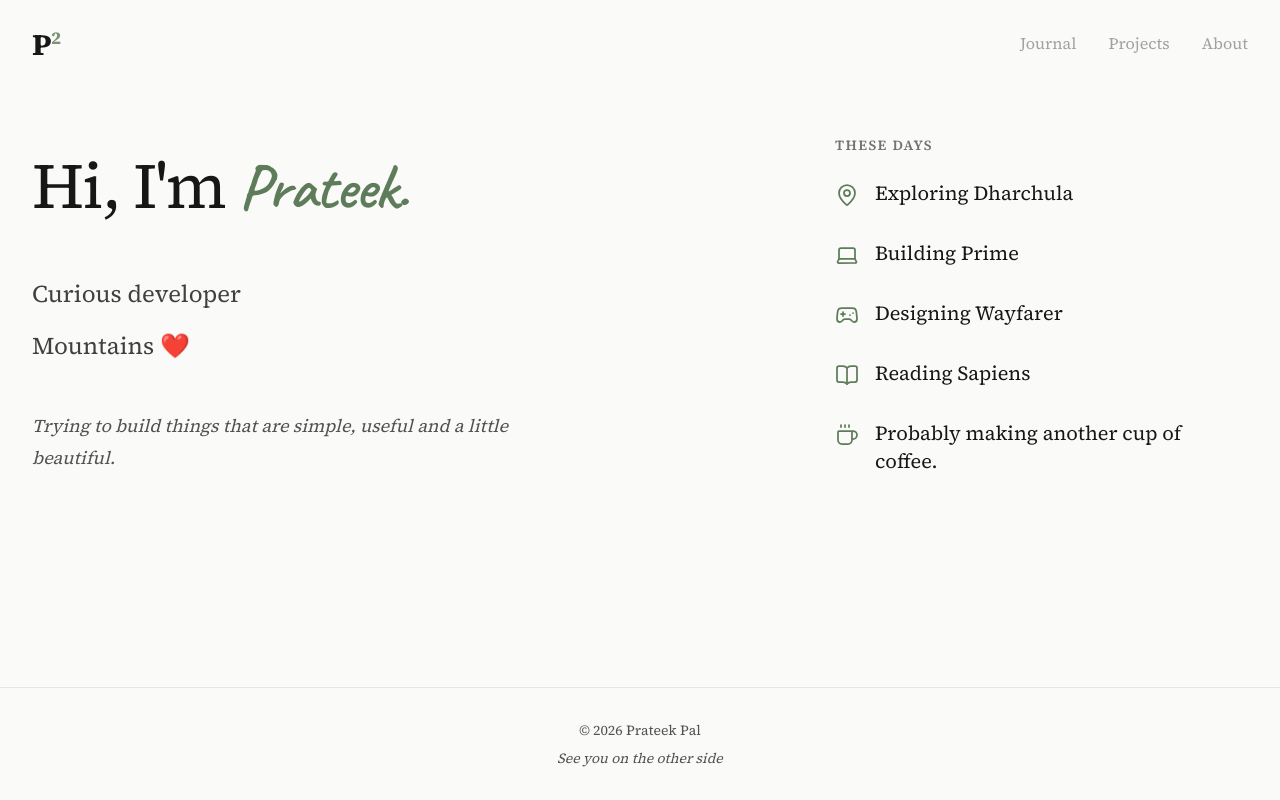
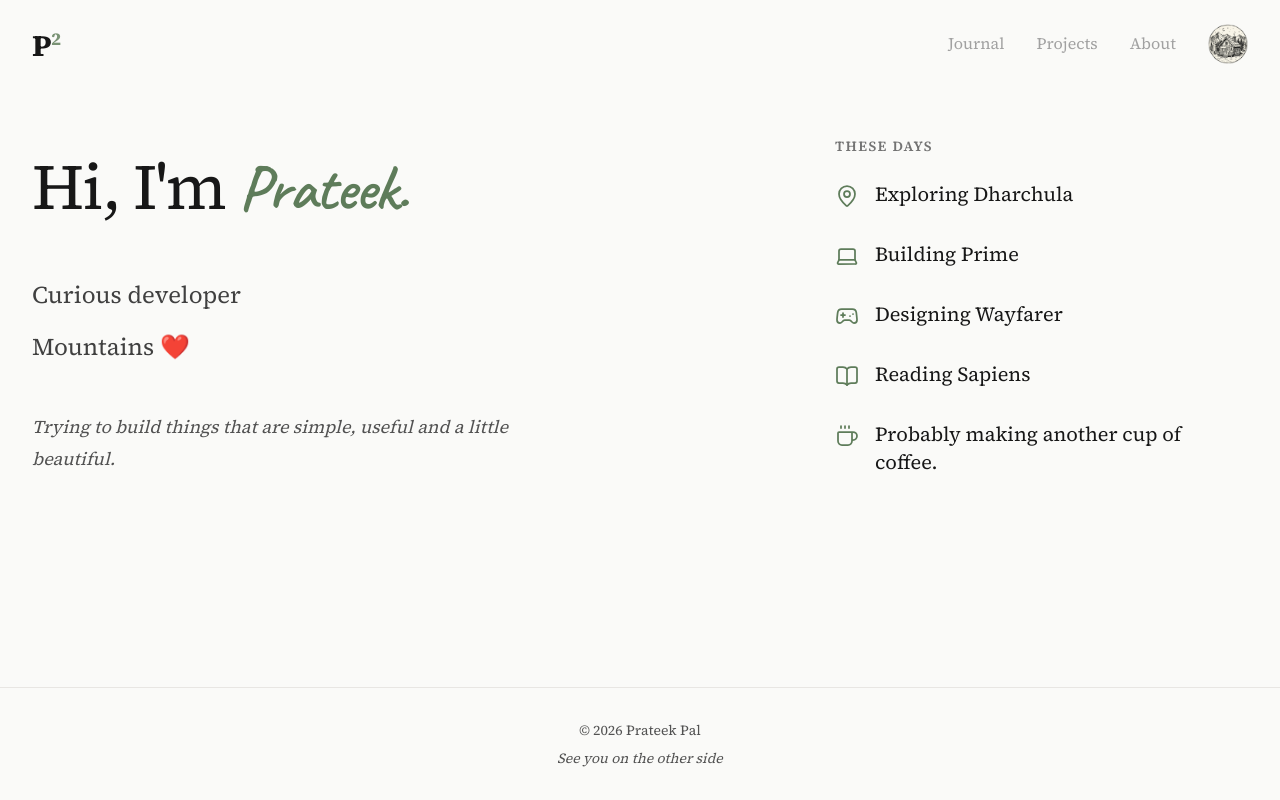
Before and after one commit to psquare99/website, a Next.js app: page / in a window 1280 px wide. Built offline with nearby package versions, Linux system fonts and the light colour scheme.

Commit message:
fix(v1): restore secret entrance and journal media rendering

```diff
--- a/app/admin/login/page.tsx
+++ b/app/admin/login/page.tsx
@@ -109,7 +109,7 @@ export default function AdminLoginPage() {
         {step === "otp" && (
           <form onSubmit={handleOtpSubmit}>
             <p className="mb-4 text-sm text-gray-500">
-              Check your console for the verification code.
+              Check your email for the verification code.
             </p>
             <label className="mb-2 block text-sm text-gray-500">
               Verification Code
--- a/components/JournalCard.tsx
+++ b/components/JournalCard.tsx
@@ -31,6 +31,7 @@ export default function JournalCard({
         {entry.image && (
           <div className="relative aspect-[16/10] w-full overflow-hidden">
             <Image
+              unoptimized
               src={getOptimizedImageUrl(entry.image.src, { width: 800 })}
               alt={entry.image.alt}
               fill
--- a/components/Navbar.tsx
+++ b/components/Navbar.tsx
@@ -1,5 +1,6 @@
 "use client";
 
+import Image from "next/image";
 import { usePathname } from "next/navigation";
 import Link from "next/link";
 
@@ -33,7 +34,7 @@ export default function Navbar() {
             </span>
           </Link>
 
-          <ul className="flex items-center gap-8">
+          <ul className="flex items-center gap-6 sm:gap-8">
             {navigation.map((item) => {
               const isActive = pathname === item.href;
 
@@ -60,7 +61,70 @@ export default function Navbar() {
               );
             })}
 
+            <li>
+              <Link
+                href="/studio"
+                aria-label="The Workshop"
+                title="The Workshop"
+                className="
+                  group
+                  relative
+                  flex
+                  h-10
+                  w-10
+                  items-center
+                  justify-center
+                  overflow-visible
+                  rounded-full
+                  transition-transform
+                  duration-300
+                  hover:-translate-y-0.5
+                  focus:outline-none
+                "
+              >
+                <Image
+                  unoptimized
+                  src="/images/home/workshop-cabin-navbar.png"
+                  alt=""
+                  width={40}
+                  height={40}
+                  priority
+                  className="
+                    h-10
+                    w-10
+                    object-contain
+                    transition-transform
+                    duration-300
+                    group-hover:scale-110
+                  "
+                />
 
+                <span
+                  className="
+                    pointer-events-none
+                    absolute
+                    right-0
+                    top-11
+                    whitespace-nowrap
+                    rounded-full
+                    bg-neutral-900
+                    px-2.5
+                    py-1
+                    text-[10px]
+                    font-medium
+                    text-white
+                    opacity-0
+                    shadow-sm
+                    transition-all
+                    duration-200
+                    group-hover:-translate-y-0.5
+                    group-hover:opacity-100
+                  "
+                >
+                  The Workshop
+                </span>
+              </Link>
+            </li>
           </ul>
         </nav>
       </Container>
--- a/components/Notebook.tsx
+++ b/components/Notebook.tsx
@@ -72,8 +72,8 @@ export default function Notebook({
   }, [selectedCategory, journal]);
 
   return (
-    <section>
-      <div className="flex flex-wrap gap-6">
+    <section className="py-10 sm:py-12 lg:py-16">
+      <div className="mb-10 flex flex-wrap gap-6 sm:mb-12">
         {categories.map((category) => (
           <button
             key={category.value}
--- a/components/ProjectTimelineEntry.tsx
+++ b/components/ProjectTimelineEntry.tsx
@@ -69,6 +69,7 @@ export default function ProjectTimelineEntry({
         {/* Project image */}
         <div className="relative aspect-[16/10] overflow-hidden rounded-xl bg-neutral-100">
           <Image
+            unoptimized
             src={getOptimizedImageUrl(project.indexImage ?? project.primaryImage, { width: 900 })}
             alt={project.title}
             fill
--- a/next.config.ts
+++ b/next.config.ts
@@ -2,6 +2,7 @@ import { initOpenNextCloudflareForDev } from "@opennextjs/cloudflare";
 
 const nextConfig = {
   images: {
+    unoptimized: true,
     remotePatterns: [
       {
         protocol: "https",
@@ -13,6 +14,15 @@ const nextConfig = {
       },
     ],
   },
+  async redirects() {
+    return [
+      {
+        source: "/studio",
+        destination: "/admin",
+        permanent: false,
+      },
+    ];
+  },
 };
 
 export default nextConfig;
```
